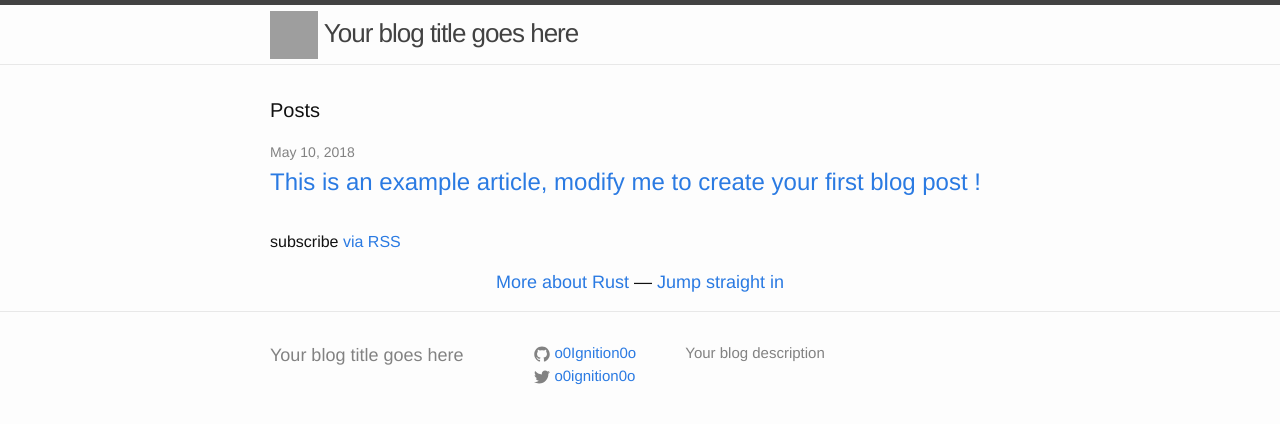
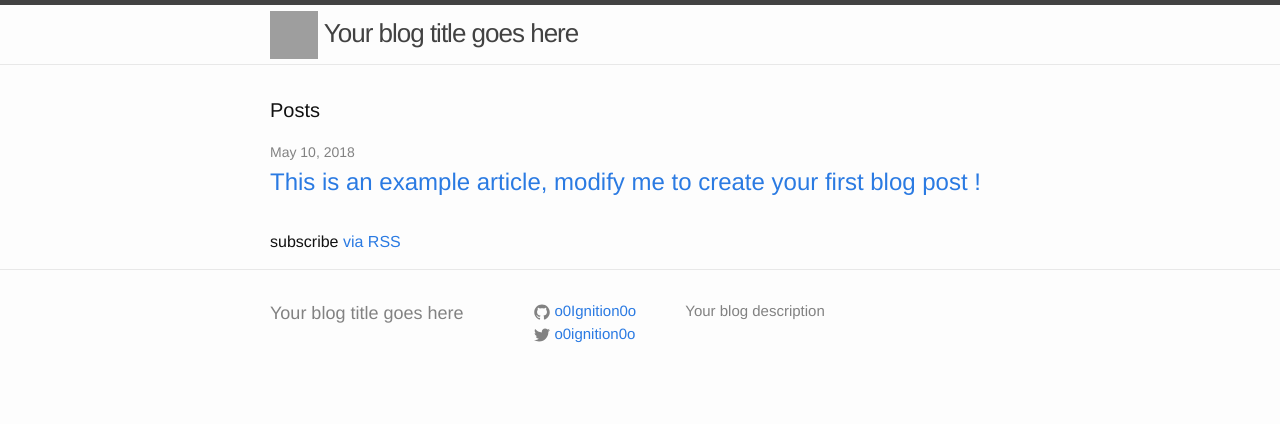
Before and after one commit to rust-community/rust-lang-blog-boilerplate, a Jekyll site: the page built from index.html, in a window 1280 px wide. Shown: the top 424 px of the page. Built offline with Jekyll 4.4.1, drawn with Linux system fonts in a browser that asks for light colours; part of the change alters nothing that is shown; grey boxes are pictures that could not be loaded.

Commit message:
Removed hardcoded occurrences of the rust lang blog.

```diff
--- a/_includes/footer.html
+++ b/_includes/footer.html
@@ -1,5 +1,3 @@
-<div class="footer-links"><a href="https://www.rust-lang.org/">More about Rust</a> &mdash; <a href="https://doc.rust-lang.org/book/index.html">Jump straight in</a></div>
-
 <footer class="site-footer">
 
   <div class="wrapper">
--- a/_includes/head.html
+++ b/_includes/head.html
@@ -5,7 +5,7 @@
 
     <title>{% if page.title %}{{ page.title }} - {{ site.title }}{% else %}{{ site.title }}{% endif %}</title>
     <meta name="description" content="{{ site.description }}">
-    <link rel="alternate" type="application/rss+xml" title="The Rust Programming Language Blog" href="https://blog.rust-lang.org/feed.xml" />
+    <link rel="alternate" type="application/rss+xml" title="{{ page.title }}" href="{{ "/feed.xml" | prepend: site.baseurl }}" />
     <link rel="stylesheet" href="{{ "/css/main.css" | prepend: site.baseurl }}">
     <link rel="stylesheet" href="{{ "/css/center-img.css" | prepend: site.baseurl }}">
     <link rel="canonical" href="{{ page.url | replace:'index.html','' | prepend: site.baseurl | prepend: site.url }}">
```
